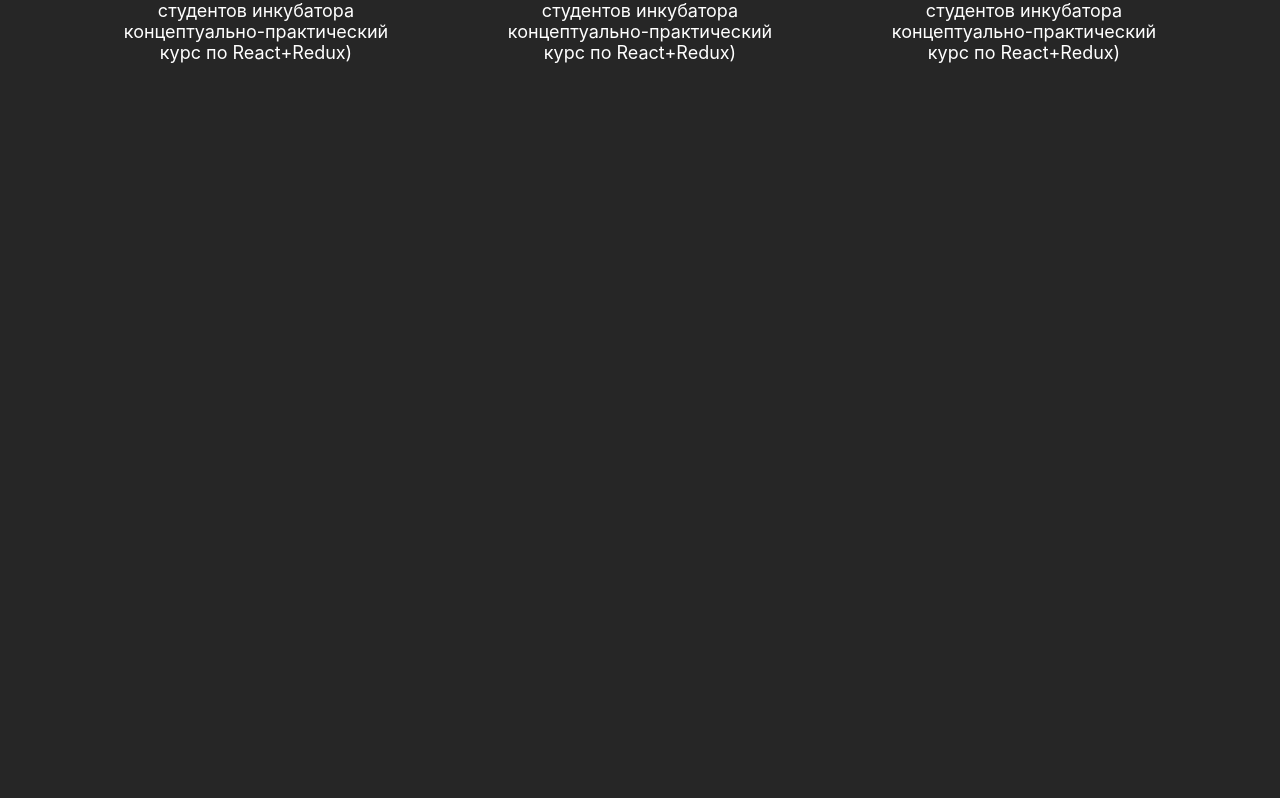
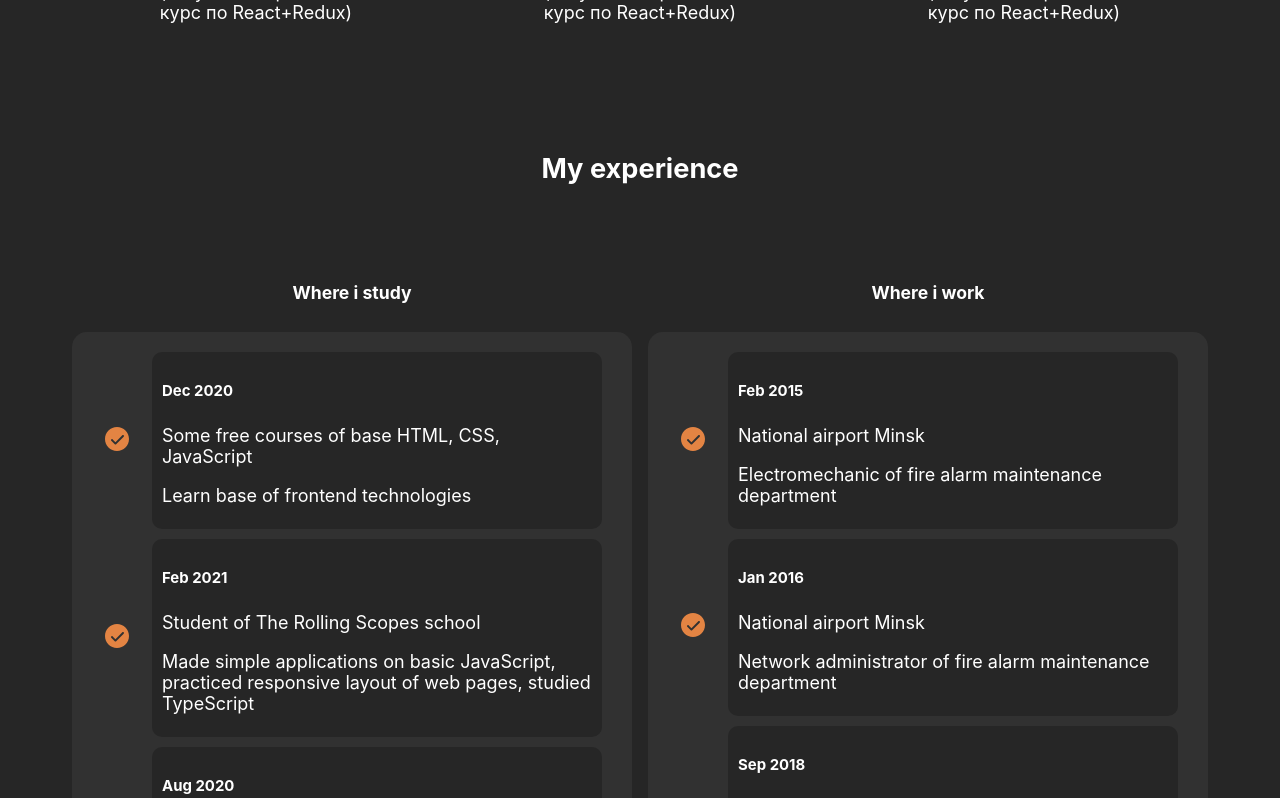
Before and after one commit to iForced/cv, a React (Create React App) app: page / in a window 1280 px wide. Shown: the part 2260-3058 px from the top of the page. Before the commit the page ends 2385 px from the top, so only its background shows below. Built offline with nearby package versions, Linux system fonts and the light colour scheme.

Commit message:
add experience block

```diff
--- a/src/App.tsx
+++ b/src/App.tsx
@@ -5,6 +5,7 @@
 import {About} from "./components/About/About";
 import {Skills} from "./components/Skills/Skills";
 import {Projects} from "./components/Projects/Projects";
+import {Experience} from "./components/Expirience/Experience";
 
 export function App() {
 
@@ -15,6 +16,7 @@
                 <About />
                 <Skills />
                 <Projects />
+                <Experience />
             </BrowserRouter>
         </div>
     );
--- /dev/null
+++ b/src/components/Expirience/Experience.module.css
@@ -0,0 +1,39 @@
+.experience {
+    min-height: 100vh;
+    display: flex;
+    align-items: center;
+}
+.container {
+    justify-content: center;
+    align-items: center;
+    flex-direction: column;
+    gap: 40px;
+}
+.experienceTitle {
+    font-size: 1.7rem;
+}
+.experiences {
+    display: flex;
+    width: 100%;
+    justify-content: space-around;
+}
+.experiencesTitle {
+    font-size: 1.1rem;
+}
+.studies,
+.works {
+    display: flex;
+    flex-direction: column;
+    align-items: center;
+}
+.studiesList,
+.worksList {
+    display: flex;
+    flex-direction: column;
+    max-width: 500px;
+    border-radius: 15px;
+    background-color: #313131;
+    margin: 0;
+    padding: 20px 30px;
+    gap: 10px;
+}
--- /dev/null
+++ b/src/components/Expirience/Experience.tsx
@@ -0,0 +1,66 @@
+import React from 'react';
+import container from '../../common/styles/Container.module.css'
+import s from './Experience.module.css';
+import {v1} from "uuid";
+import {WorkItem} from "./WorkItem/WorkItem";
+import {StudyItem} from "./StudyItem/StudyItem";
+
+type WorkType = {
+    id: string
+    time: string
+    company: string
+    position: string
+}
+
+const works: Array<WorkType> = [
+    {id: v1(), time: 'Feb 2015', company: 'National airport Minsk', position: 'Electromechanic of fire alarm maintenance department'},
+    {id: v1(), time: 'Jan 2016', company: 'National airport Minsk', position: 'Network administrator of fire alarm maintenance department'},
+    {id: v1(), time: 'Sep 2018', company: 'National airport Minsk', position: 'Lead Engineer of fire alarm maintenance department'},
+    {id: v1(), time: 'Jan 2020 (until now)', company: 'National airport Minsk', position: 'Head of fire alarm maintenance department'},
+]
+const studies = [
+    {id: v1(), time: 'Dec 2020', course: 'Some free courses of base HTML, CSS, JavaScript', descr: 'Learn base of frontend technologies'},
+    {id: v1(), time: 'Feb 2021', course: 'Student of The Rolling Scopes school', descr: 'Made simple applications on basic JavaScript, practiced responsive layout of web pages, studied TypeScript'},
+    {id: v1(), time: 'Aug 2020', course: 'Student of IT-Incubator', descr: 'Learning React. Creating a SPA using functional components and hooks. Deepening my knowledge in TypeScript. Learning Redux'},
+]
+
+export function Experience() {
+
+    return (
+        <div className={s.experience}>
+            <div className={container.container + ' ' + s.container}>
+                <h3 className={s.experienceTitle}>My experience</h3>
+                <div className={s.experiences}>
+                    <div className={s.studies}>
+                        <h5 className={s.experiencesTitle}>Where i study</h5>
+                        <ul className={s.studiesList}>
+                            {
+                                studies.map(s =>
+                                    <StudyItem
+                                        key={s.id}
+                                        time={s.time}
+                                        course={s.course}
+                                        descr={s.descr}
+                                    />)
+                            }
+                        </ul>
+                    </div>
+                    <div className={s.works}>
+                        <h5 className={s.experiencesTitle}>Where i work</h5>
+                        <ul className={s.worksList}>
+                            {
+                                works.map(w =>
+                                    <WorkItem
+                                        key={w.id}
+                                        time={w.time}
+                                        company={w.company}
+                                        position={w.position}
+                                    />)
+                            }
+                        </ul>
+                    </div>
+            </div>
+            </div>
+        </div>
+    );
+}
--- /dev/null
+++ b/src/components/Expirience/StudyItem/StudyItem.module.css
@@ -0,0 +1,12 @@
+.studyItem {
+    list-style: none;
+    display: flex;
+    align-items: center;
+    gap: 20px;
+}
+.studyItemContent {
+    background-color: #262626;
+    border-radius: 10px;
+    padding: 5px 10px;
+    width: 100%;
+}
--- /dev/null
+++ b/src/components/Expirience/StudyItem/StudyItem.tsx
@@ -0,0 +1,24 @@
+import React from 'react';
+import s from './StudyItem.module.css';
+
+type PropsType = {
+    time: string
+    course: string
+    descr: string
+}
+
+export function StudyItem(props: PropsType) {
+
+    return (
+        <li className={s.studyItem}>
+            <div className={s.studyItemMarker}>
+                <img src="/images/experiences/list_item.svg" alt="list item"/>
+            </div>
+            <div className={s.studyItemContent}>
+                <h5 className={s.time}>{props.time}</h5>
+                <p className={s.course}>{props.course}</p>
+                <p className={s.descr}>{props.descr}</p>
+            </div>
+        </li>
+    );
+}
--- /dev/null
+++ b/src/components/Expirience/WorkItem/WorkItem.module.css
@@ -0,0 +1,12 @@
+.workItem {
+    list-style: none;
+    display: flex;
+    align-items: center;
+    gap: 20px;
+}
+.workItemContent {
+    background-color: #262626;
+    border-radius: 10px;
+    padding: 5px 10px;
+    width: 100%;
+}
--- /dev/null
+++ b/src/components/Expirience/WorkItem/WorkItem.tsx
@@ -0,0 +1,25 @@
+import React from 'react';
+import s from './WorkItem.module.css';
+
+type PropsType = {
+    time: string
+    company: string
+    position: string
+}
+
+export function WorkItem(props: PropsType) {
+
+    return (
+        //TODO сделать общий сить для itemMarker
+        <li className={s.workItem}>
+            <div className={s.workItemMarker}>
+                <img src="/images/experiences/list_item.svg" alt="list item"/>
+            </div>
+            <div className={s.workItemContent}>
+                <h5 className={s.time}>{props.time}</h5>
+                <p className={s.company}>{props.company}</p>
+                <p className={s.position}>{props.position}</p>
+            </div>
+        </li>
+    );
+}
--- a/src/components/Projects/Projects.module.css
+++ b/src/components/Projects/Projects.module.css
@@ -10,7 +10,7 @@
     align-items: center;
     justify-content: center;
     max-width: 1200px;
-    gap: 150px;
+    gap: 70px;
 }
 .projectsTitle {
     font-size: 1.7rem;
```
Also changed, not shown: public/images/experiences/list_item.svg (added), src/list_item.svg (added).
